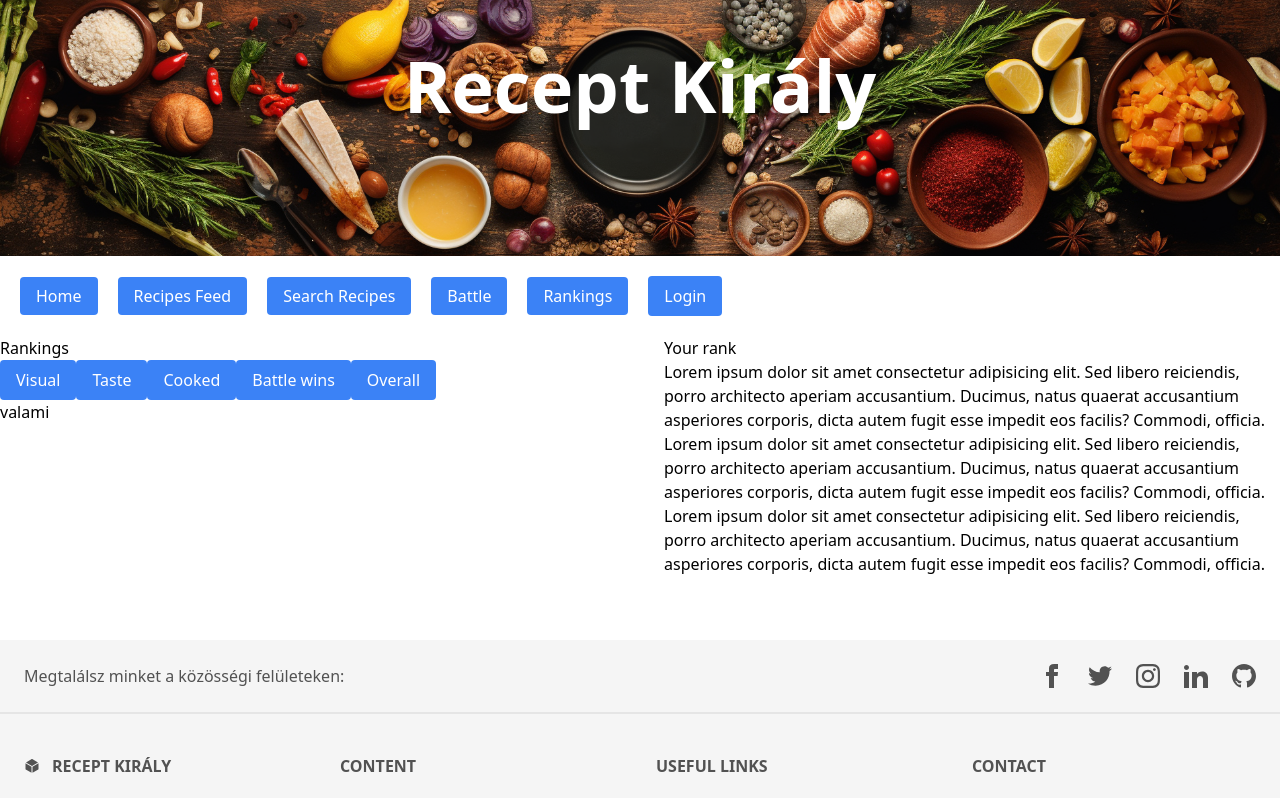
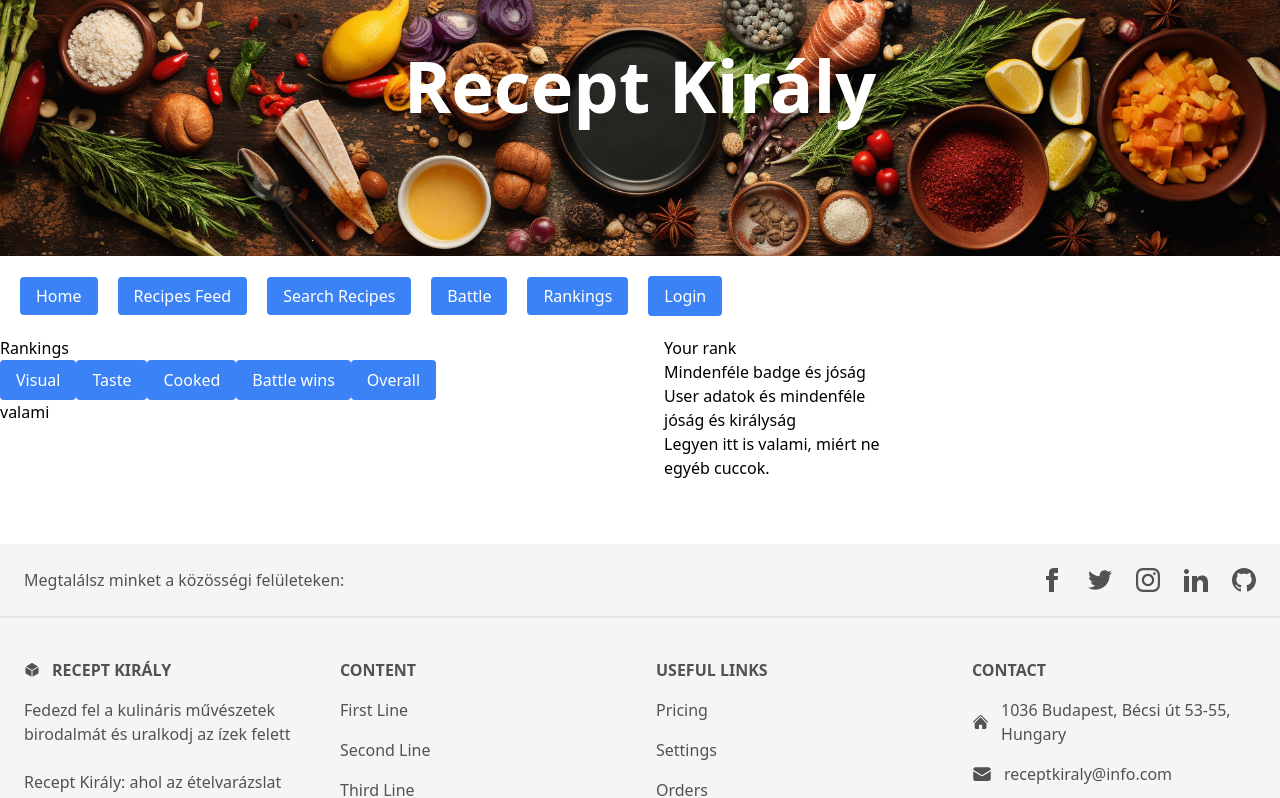
Before and after one commit to progmatic-fs-2023/receptkiraly, a React (Vite) app in the folder client/: page /rankings in a window 1280 px wide. Shown: the top 798 px of the page. Built offline with nearby package versions, Linux system fonts and the light colour scheme.

Commit message:
Add some basic style for rankings page

```diff
--- a/client/src/pages/Rankings.jsx
+++ b/client/src/pages/Rankings.jsx
@@ -3,24 +3,12 @@ import RankingList from '../components/RankingList';
 function Rankings() {
   return (
     <div className="mb-16 flex flex-wrap">
-      <RankingList />
-      <aside className="w-full shrink-0 grow-0 basis-auto lg:w-6/12 lg:pl-6">
+      <RankingList className="w-full lg:w-4/5" />
+      <aside className="w-full lg:w-1/5 lg:pl-6">
         <h1>Your rank</h1>
-        <p>
-          Lorem ipsum dolor sit amet consectetur adipisicing elit. Sed libero reiciendis, porro
-          architecto aperiam accusantium. Ducimus, natus quaerat accusantium asperiores corporis,
-          dicta autem fugit esse impedit eos facilis? Commodi, officia.
-        </p>
-        <p>
-          Lorem ipsum dolor sit amet consectetur adipisicing elit. Sed libero reiciendis, porro
-          architecto aperiam accusantium. Ducimus, natus quaerat accusantium asperiores corporis,
-          dicta autem fugit esse impedit eos facilis? Commodi, officia.
-        </p>
-        <p>
-          Lorem ipsum dolor sit amet consectetur adipisicing elit. Sed libero reiciendis, porro
-          architecto aperiam accusantium. Ducimus, natus quaerat accusantium asperiores corporis,
-          dicta autem fugit esse impedit eos facilis? Commodi, officia.
-        </p>
+        <p>Mindenféle badge és jóság</p>
+        <p>User adatok és mindenféle jóság és királyság</p>
+        <p>Legyen itt is valami, miért ne egyéb cuccok.</p>
       </aside>
     </div>
   );
```
